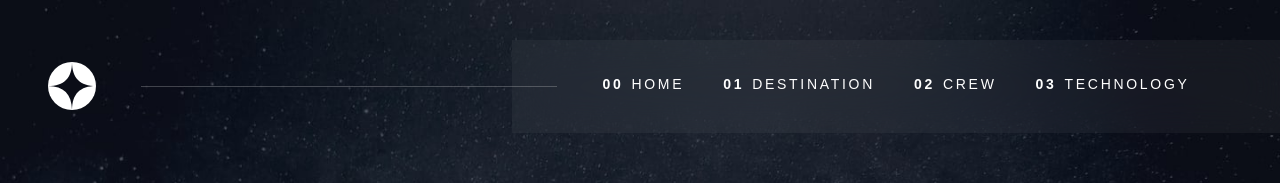
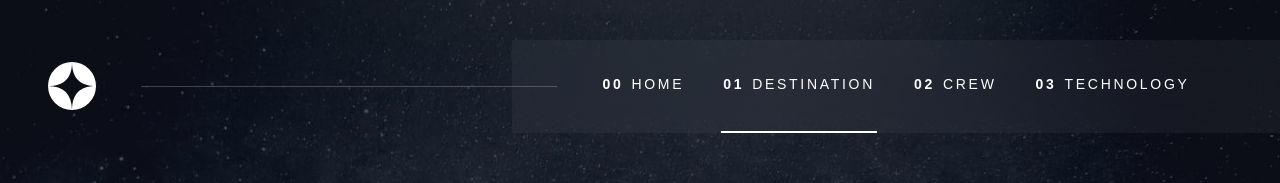
Before and after one commit to heckspoiler/space-travel, a Next.js app: page /Destination in a window 1280 px wide. Shown: the top 183 px of the page. Built offline with nearby package versions, Linux system fonts and the light colour scheme.

Commit message:
link active changes applied to header

```diff
--- a/components/Header.js
+++ b/components/Header.js
@@ -1,24 +1,36 @@
+import { useRouter } from "next/router";
 import Link from "next/link";
 import style from "../styles/Header.module.css";
 
+const links = [
+  { name: "HOME", href: "/" },
+  { name: "DESTINATION", href: "/Destination" },
+  { name: "CREW", href: "/Crew" },
+  { name: "TECHNOLOGY", href: "/Technology" },
+];
+
 function Header() {
+  const router = useRouter();
+
   return (
     <header className={style.header}>
       <img src="/assets/shared/logo.svg" alt="logo" className="h-12 ml-12" />
       <div className={style.stroke}></div>
       <nav className={style.navbar}>
-        <Link href="/" className={style.navlink}>
-          HOME
-        </Link>
-        <Link href="/Destination" className={style.navlink}>
-          DESTINATION
-        </Link>
-        <Link href="/Crew" className={style.navlink}>
-          CREW
-        </Link>
-        <Link href="/Technology" className={style.navlink}>
-          TECHNOLOGY
-        </Link>
+        {links.map((link, index) => (
+          <ul
+            key={index}
+            className={
+              router.pathname === link.href
+                ? `${style.navlink} ${style.active}`
+                : style.navlink
+            }
+          >
+            <Link href={link.href}>
+              <span>{link.name}</span>
+            </Link>
+          </ul>
+        ))}
       </nav>
     </header>
   );
--- a/pages/Destination.js
+++ b/pages/Destination.js
@@ -63,6 +63,7 @@ function Destination() {
           <nav className={style.planetNav}>
             {planets.map((planet, index) => (
               <ul
+                alt="list of planets"
                 key={index}
                 onClick={() => handlePlanetClick(planet, index)}
                 className={index === activeIndex ? `${style.active}` : ""}
--- a/pages/Technology.js
+++ b/pages/Technology.js
@@ -0,0 +1,9 @@
+function Technology() {
+  return (
+    <div>
+      <h1>Technology</h1>
+    </div>
+  );
+}
+
+export default Technology;
--- a/styles/Header.module.css
+++ b/styles/Header.module.css
@@ -40,6 +40,18 @@
       border-bottom: 2px solid white;
 }
 
+.active {
+      border-bottom: 2px solid white;
+      height: 100%;
+      text-align: center;
+      padding: 34px 2px;
+      text-justify: center;
+      position: relative;
+      font-size: 14px;
+      transition: border-bottom 0.3s ease-in-out;
+      font-weight: 100;
+}
+
 .stroke {
       position: absolute;
       height: 1px;
@@ -57,7 +69,23 @@
       font-weight: bold;
 }
 
+.active:nth-of-type(1)::before {
+      content: "00";
+      height: 100%;
+      width: 100%;
+      margin-right: 8px;
+      font-weight: bold;
+}
+
 .navlink:nth-of-type(2)::before {
+      content: "01";
+      height: 100%;
+      width: 100%;
+      margin-right: 8px;
+      font-weight: bold;
+}
+
+.active:nth-of-type(2)::before {
       content: "01";
       height: 100%;
       width: 100%;
@@ -73,6 +101,14 @@
       font-weight: bold;
 }
 
+.active:nth-of-type(3)::before {
+      content: "02";
+      height: 100%;
+      width: 100%;
+      margin-right: 8px;
+      font-weight: bold;
+}
+
 .navlink:nth-of-type(4)::before {
       content: "03";
       height: 100%;
@@ -80,3 +116,11 @@
       margin-right: 8px;
       font-weight: bold;
 }
+
+.active:nth-of-type(4)::before {
+      content: "03";
+      height: 100%;
+      width: 100%;
+      margin-right: 8px;
+      font-weight: bold;
+}
```
